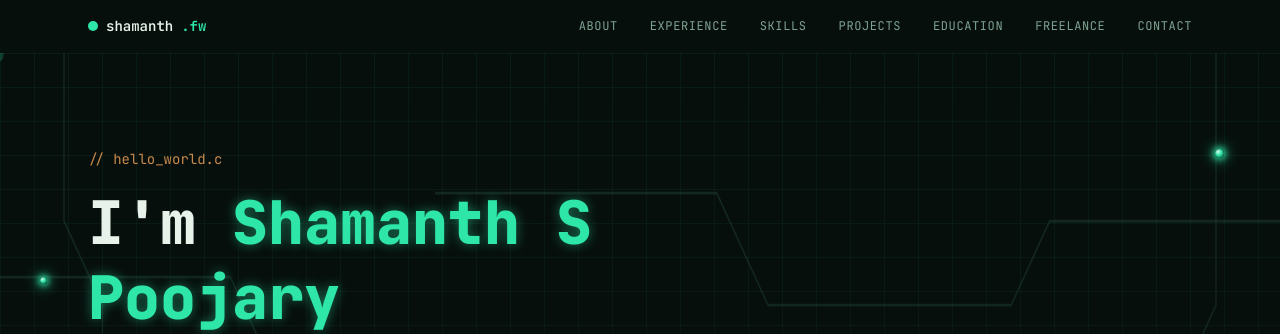
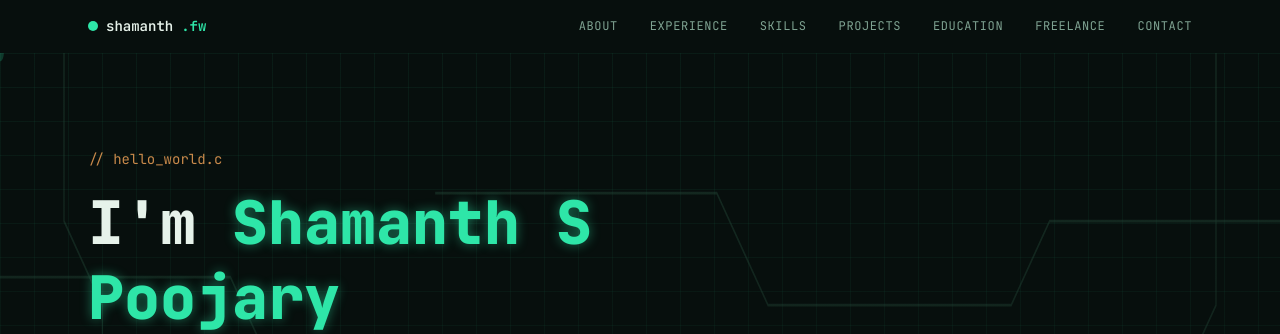
Before and after one commit to Shamanthpoojary/Portfolio, a React (Vite) app: page / in a window 1280 px wide. Shown: the top 334 px of the page. Built offline with nearby package versions, Linux system fonts and the light colour scheme.

Commit message:
Remove scattered LED elements
Drops the Led component and every usage across sections.

```diff
--- a/src/components/About.jsx
+++ b/src/components/About.jsx
@@ -1,7 +1,6 @@
 import { motion } from "framer-motion";
 import { Cpu, Radio, Layers } from "lucide-react";
 import SectionHeading from "./SectionHeading";
-import Led from "./Led";
 import { personal } from "../data/content";
 
 const PILLARS = [
@@ -25,7 +24,6 @@ const PILLARS = [
 export default function About() {
   return (
     <section id="about" className="relative border-b border-border">
-      <Led size={8} bottom="2.5rem" left="1.5rem" delay={0.9} duration={1.6} />
       <div className="mx-auto max-w-6xl px-6 py-24">
         <SectionHeading index="01" title="About" subtitle="A quick datasheet on how I work." />
 
--- a/src/components/Availability.jsx
+++ b/src/components/Availability.jsx
@@ -1,7 +1,6 @@
 import { motion } from "framer-motion";
 import { Wrench, MonitorCog, ArrowRight } from "lucide-react";
 import SectionHeading from "./SectionHeading";
-import Led from "./Led";
 
 const OFFERINGS = [
   {
@@ -21,7 +20,6 @@ const OFFERINGS = [
 export default function Availability() {
   return (
     <section id="availability" className="relative border-b border-border">
-      <Led size={7} top="5.5rem" left="3rem" delay={1} duration={2} />
       <div className="mx-auto max-w-6xl px-6 py-24">
         <SectionHeading
           index="06"
--- a/src/components/Contact.jsx
+++ b/src/components/Contact.jsx
@@ -2,7 +2,6 @@ import { motion } from "framer-motion";
 import { Mail, Phone, MapPin, Zap } from "lucide-react";
 import SectionHeading from "./SectionHeading";
 import { GithubIcon, LinkedinIcon } from "./BrandIcons";
-import Led from "./Led";
 import { personal } from "../data/content";
 
 const LEFT_PINS = [
@@ -226,7 +225,6 @@ function MobilePinList() {
 export default function Contact() {
   return (
     <section id="contact" className="relative border-b border-border bg-bg-soft">
-      <Led size={8} top="5.5rem" left="3rem" delay={0.6} duration={2.3} />
       <div className="mx-auto max-w-6xl px-6 py-24">
         <SectionHeading
           index="07"
--- a/src/components/Education.jsx
+++ b/src/components/Education.jsx
@@ -1,13 +1,11 @@
 import { motion } from "framer-motion";
 import { GraduationCap } from "lucide-react";
 import SectionHeading from "./SectionHeading";
-import Led from "./Led";
 import { education } from "../data/content";
 
 export default function Education() {
   return (
     <section id="education" className="relative border-b border-border">
-      <Led size={8} top="5.5rem" right="4rem" delay={0.4} duration={1.8} />
       <div className="mx-auto max-w-6xl px-6 py-24">
         <SectionHeading index="05" title="Education" />
 
--- a/src/components/Experience.jsx
+++ b/src/components/Experience.jsx
@@ -1,13 +1,10 @@
 import { motion } from "framer-motion";
 import SectionHeading from "./SectionHeading";
-import Led from "./Led";
 import { experience } from "../data/content";
 
 export default function Experience() {
   return (
     <section id="experience" className="relative border-b border-border bg-bg-soft">
-      <Led size={9} top="5.5rem" right="2.5rem" delay={0.2} duration={2.4} />
-      <Led size={7} bottom="3rem" left="1.5rem" delay={1.1} duration={1.9} />
       <div className="mx-auto max-w-6xl px-6 py-24">
         <SectionHeading
           index="02"
--- a/src/components/Hero.jsx
+++ b/src/components/Hero.jsx
@@ -5,7 +5,6 @@ import CircuitBackground from "./CircuitBackground";
 import { GithubIcon, LinkedinIcon } from "./BrandIcons";
 import { ResistorIcon, ChipIcon, CapacitorIcon } from "./ElectronicIcons";
 import GlitchName from "./GlitchName";
-import Led from "./Led";
 import { personal, stats } from "../data/content";
 
 const STAT_ICONS = [ResistorIcon, ChipIcon, CapacitorIcon];
@@ -72,8 +71,6 @@ export default function Hero() {
     >
       <CircuitBackground className="opacity-70" />
       <div className="absolute inset-0 bg-gradient-to-b from-transparent via-bg/40 to-bg" />
-      <Led size={9} top="6rem" right="3.5rem" delay={0.3} duration={2.1} />
-      <Led size={7} top="14rem" left="2.5rem" delay={1.4} duration={1.7} />
 
       <div className="relative mx-auto flex min-h-[88vh] max-w-6xl flex-col justify-center px-6 py-24">
         <motion.p
--- a/src/components/Led.jsx
+++ /dev/null
@@ -1,24 +0,0 @@
-// A small indicator LED — styled like a real through-hole LED (domed highlight,
-// dark rim, glow) that blinks on/off rather than fading smoothly.
-export default function Led({ size = 8, top, left, right, bottom, delay = 0, duration = 1.8 }) {
-  return (
-    <span
-      aria-hidden="true"
-      className="pointer-events-none absolute animate-blink rounded-full"
-      style={{
-        width: size,
-        height: size,
-        top,
-        left,
-        right,
-        bottom,
-        animationDelay: `${delay}s`,
-        animationDuration: `${duration}s`,
-        background:
-          "radial-gradient(circle at 32% 28%, #d9fff1 0%, var(--color-trace) 42%, #0d5c40 100%)",
-        boxShadow:
-          "0 0 6px 2px rgba(46,230,168,0.85), 0 0 14px 5px rgba(46,230,168,0.3), inset 0 0 2px rgba(0,0,0,0.5)",
-      }}
-    />
-  );
-}
--- a/src/components/Projects.jsx
+++ b/src/components/Projects.jsx
@@ -1,6 +1,5 @@
 import { motion } from "framer-motion";
 import SectionHeading from "./SectionHeading";
-import Led from "./Led";
 import { projects } from "../data/content";
 
 const STATUS_LABEL = {
@@ -20,8 +19,6 @@ const STATUS_COLOR = {
 export default function Projects() {
   return (
     <section id="projects" className="relative border-b border-border bg-bg-soft">
-      <Led size={7} top="5.5rem" left="2.5rem" delay={1.3} duration={2.2} />
-      <Led size={9} bottom="3rem" right="3rem" delay={0.7} duration={1.7} />
       <div className="mx-auto max-w-6xl px-6 py-24">
         <SectionHeading
           index="04"
--- a/src/components/Skills.jsx
+++ b/src/components/Skills.jsx
@@ -1,12 +1,10 @@
 import { motion } from "framer-motion";
 import SectionHeading from "./SectionHeading";
-import Led from "./Led";
 import { skillGroups } from "../data/content";
 
 export default function Skills() {
   return (
     <section id="skills" className="relative border-b border-border">
-      <Led size={8} top="5.5rem" right="3rem" delay={0.5} duration={2} />
       <div className="mx-auto max-w-6xl px-6 py-24">
         <SectionHeading
           index="03"
```
